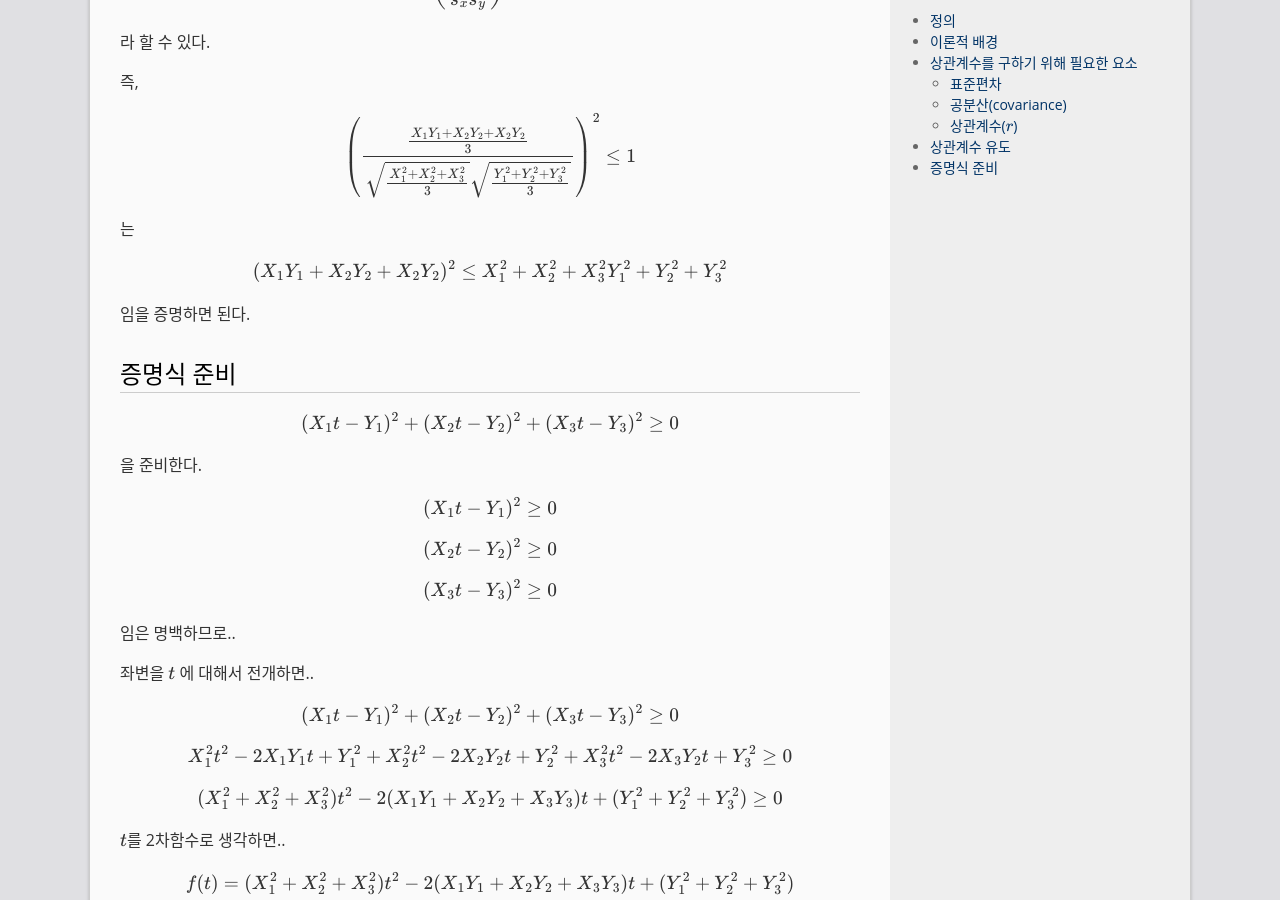
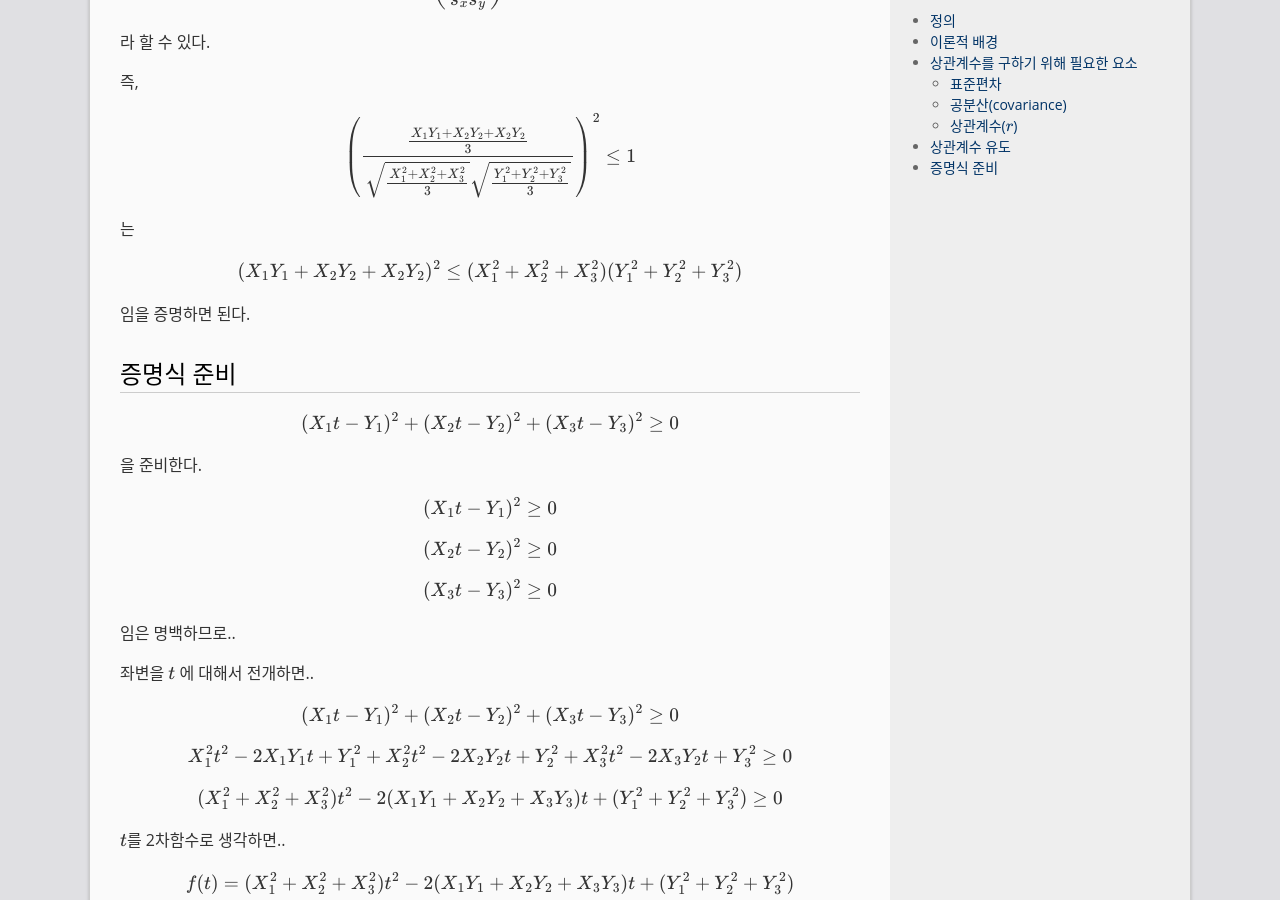
Before and after one commit to choochangho/choochangho.github.io, a Jekyll site: the page built from _posts/2016-10-18-r-squared.md, in a window 1280 px wide and 900 px high, scrolled down 2555 px. Built offline with Jekyll 4.4.1, drawn with Linux system fonts in a browser that asks for light colours; formulas are drawn with MathJax 3.

```diff
--- a/_posts/2016-10-18-r-squared.md
+++ b/_posts/2016-10-18-r-squared.md
@@ -140,7 +140,7 @@ r = \frac{c_{xy}}{s_x s_y}
 는
 
 \begin{align}
-(X_1 Y_1 + X_2 Y_2 + X_2 Y_2)^2 \le {X_1^2 + X_2^2 + X_3^2}{Y_1^2 + Y_2^2 + Y_3^2}
+(X_1 Y_1 + X_2 Y_2 + X_2 Y_2)^2 \le (X_1^2 + X_2^2 + X_3^2)(Y_1^2 + Y_2^2 + Y_3^2)
 \end{align}
 
 임을 증명하면 된다.
```
